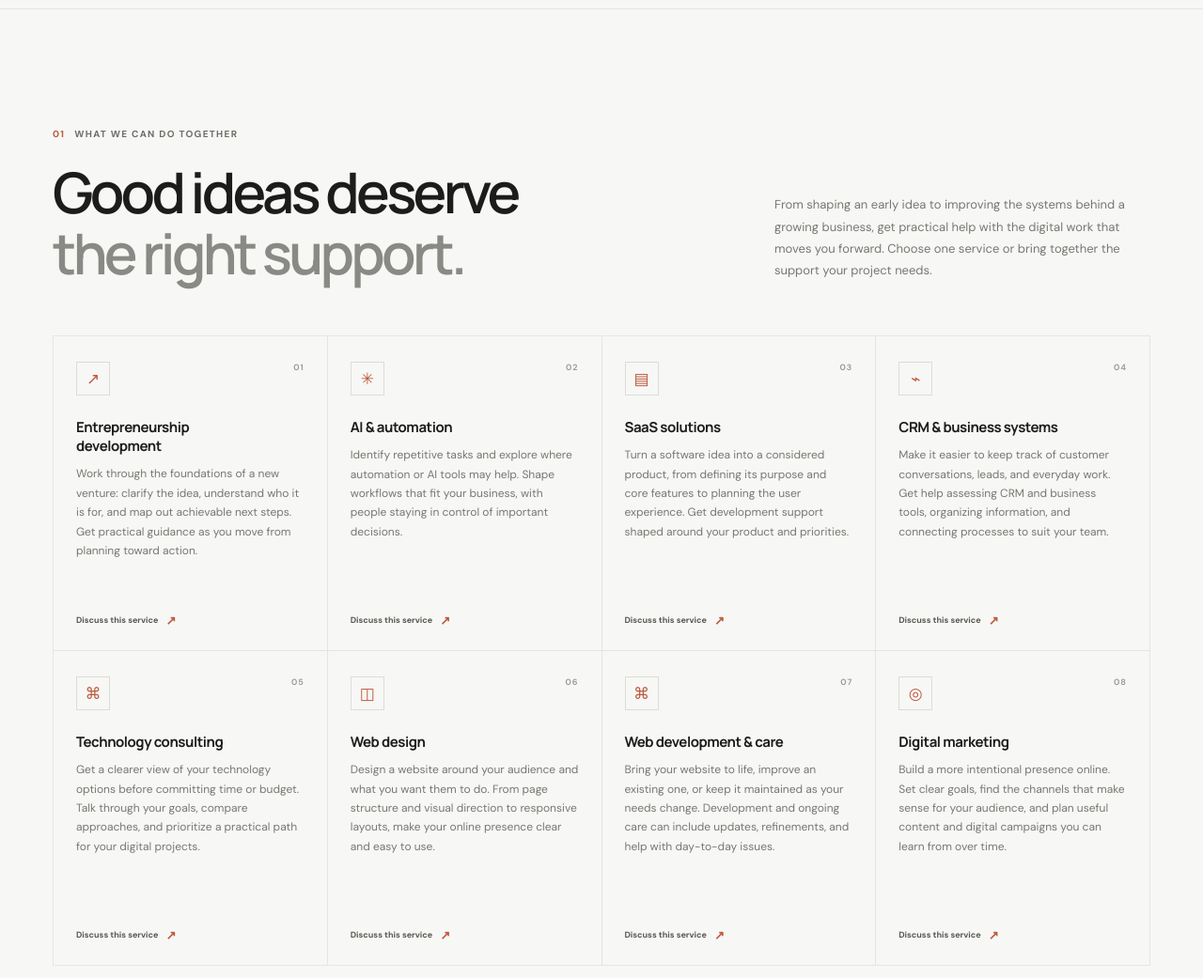
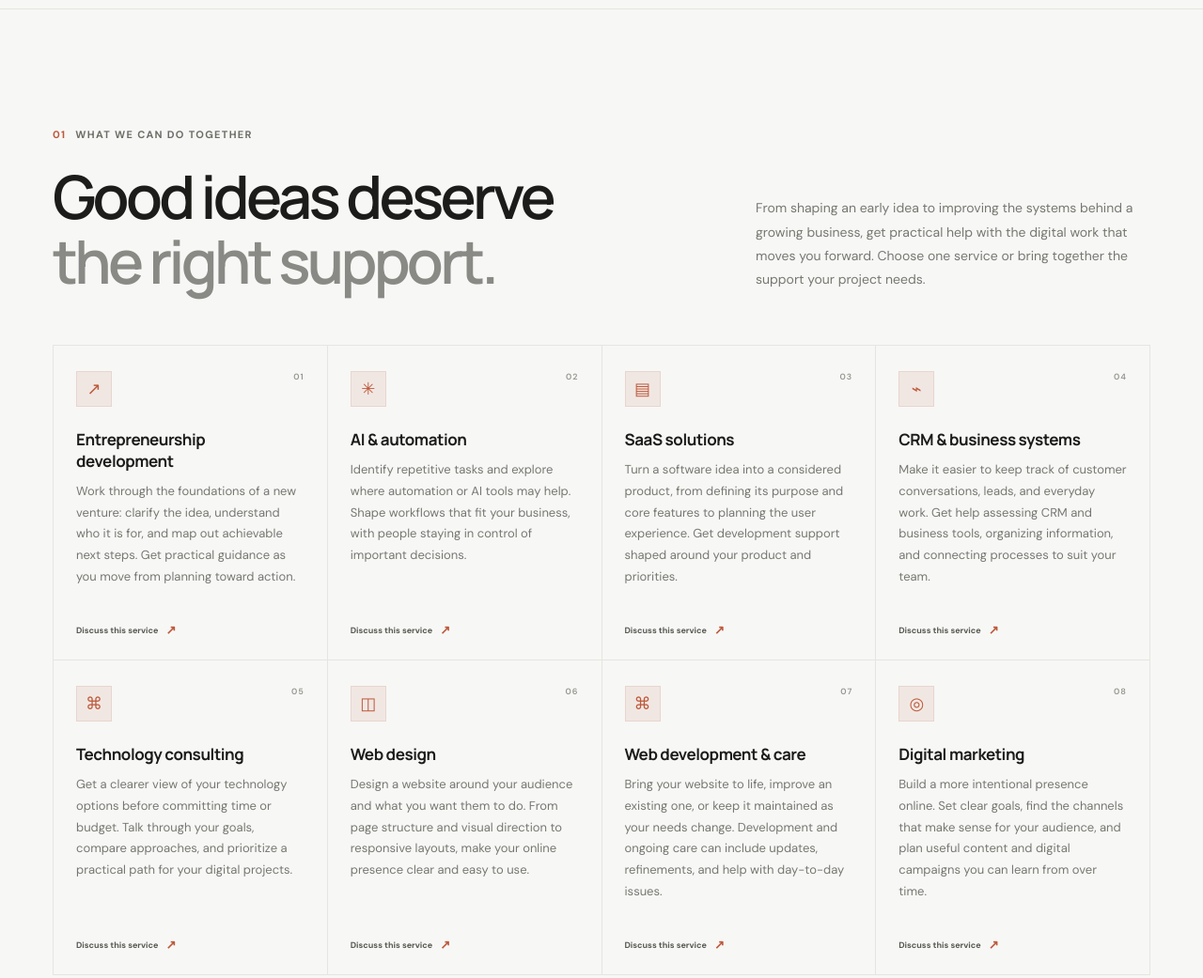
Before and after one commit to vickyyy666/it-tech-constant-portfolio, a plain HTML site: page index.html in a window 1280 px wide. Shown: the part 880-1921 px from the top of the page at 94% size. Drawn offline with Linux system fonts and the light colour scheme.

Commit message:
Improve services section readability
Co-authored-by: Copilot App <223556219+Copilot@users.noreply.github.com>

```diff
--- a/styles.css
+++ b/styles.css
@@ -471,11 +471,19 @@ h2 {
 }
 
 .section-summary {
-  max-width: 400px;
+  max-width: 420px;
   margin: 0 0 3px;
   color: #777772;
-  font-size: 13px;
+  font-size: 14px;
   line-height: 1.8;
+}
+
+.services-section .section-heading h2 {
+  font-size: clamp(42px, 5vw, 64px);
+}
+
+.services-section .section-heading .eyebrow {
+  font-size: 11px;
 }
 
 .services-grid {
@@ -495,11 +503,29 @@ h2 {
   border-right: 1px solid var(--line);
   border-bottom: 1px solid var(--line);
   background: transparent;
-  transition: background 180ms ease;
+  transition: background 180ms ease, border-color 180ms ease;
+}
+
+.service-card::before {
+  position: absolute;
+  top: -1px;
+  right: 0;
+  left: 0;
+  height: 2px;
+  transform: scaleX(0);
+  transform-origin: left;
+  background: var(--accent);
+  content: "";
+  transition: transform 180ms ease;
 }
 
 .service-card:hover {
   background: var(--white);
+}
+
+.service-card:hover::before,
+.service-card:focus-within::before {
+  transform: scaleX(1);
 }
 
 .service-number {
@@ -513,20 +539,21 @@ h2 {
 }
 
 .service-icon {
-  width: 36px;
-  height: 36px;
+  width: 38px;
+  height: 38px;
   margin-bottom: 24px;
   display: grid;
   place-items: center;
-  border: 1px solid #dcdcd7;
+  border: 1px solid #e6d6cf;
+  background: var(--accent-soft);
   color: var(--accent);
-  font-size: 17px;
+  font-size: 18px;
 }
 
 .service-card h3 {
   max-width: 210px;
   margin-bottom: 9px;
-  font-size: 15px;
+  font-size: 17px;
   font-weight: 700;
   letter-spacing: -0.45px;
   line-height: 1.35;
@@ -535,8 +562,8 @@ h2 {
 .service-card p {
   margin-bottom: 20px;
   color: #777772;
-  font-size: 12px;
-  line-height: 1.7;
+  font-size: 13px;
+  line-height: 1.75;
 }
 
 .service-card > a {
```
